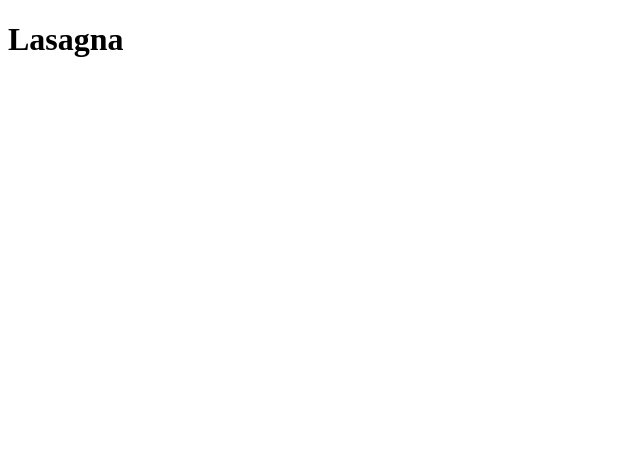
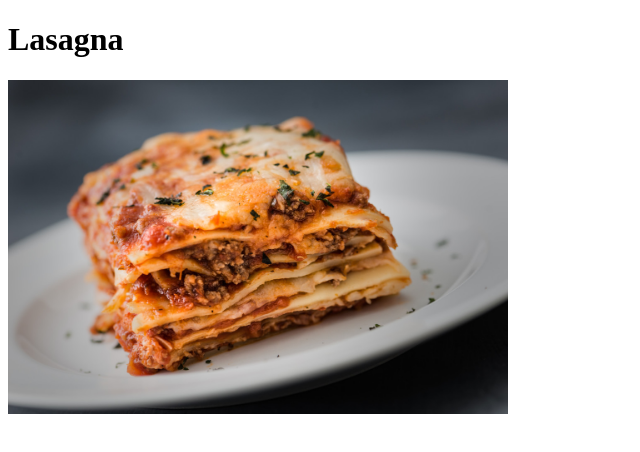
Before and after one commit to ch27a/odin-recipes, a plain HTML site: page recipes/lasagna.html in a window 1280 px wide. Shown: the whole page, without its empty margins (0-640 px from the left). Drawn offline with Linux system fonts and the light colour scheme.

Commit message:
Added lasagna.jpg to lasagna.html

```diff
--- a/recipes/lasagna.html
+++ b/recipes/lasagna.html
@@ -7,5 +7,8 @@
 </head>
 <body>
     <h1>Lasagna</h1>
+
+    <img src="../images/lasagna.jpg" alt="lasagna" width="500">
+
 </body>
 </html>
```
Also changed, not shown: images/lasagna.jpg (added).
